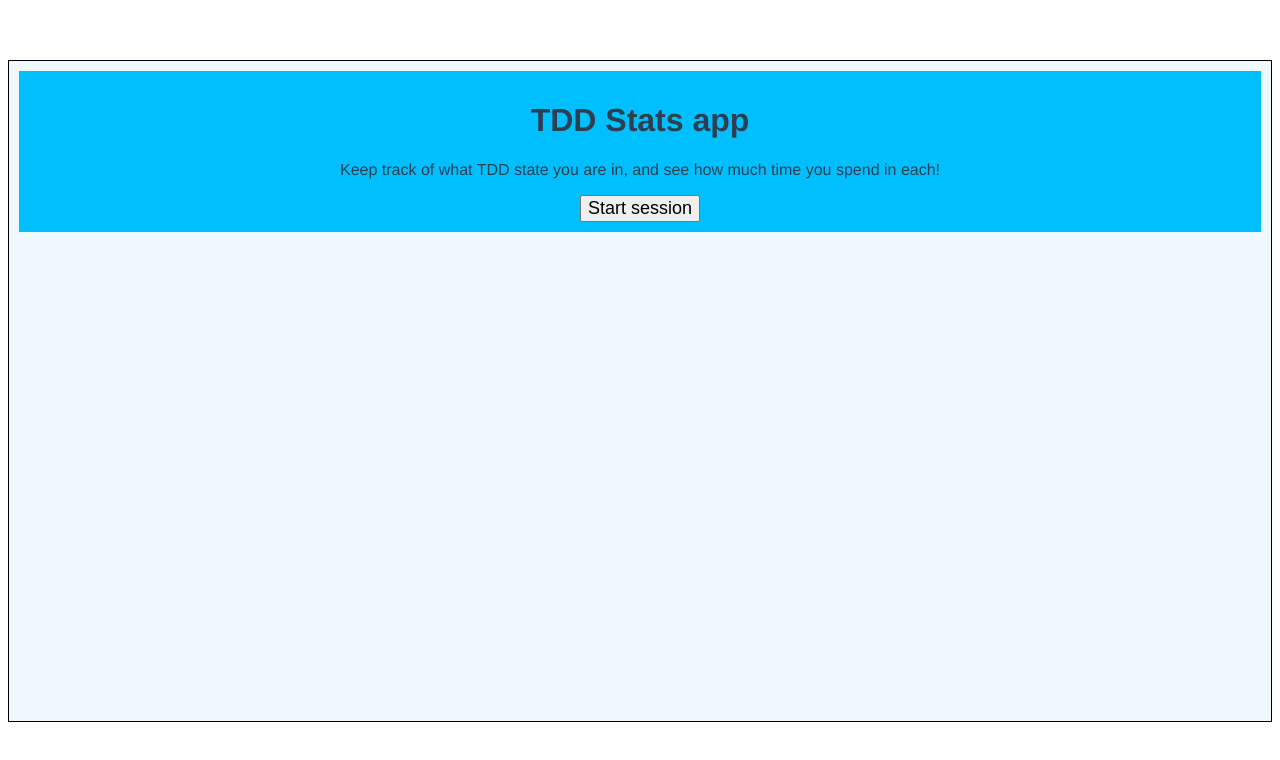
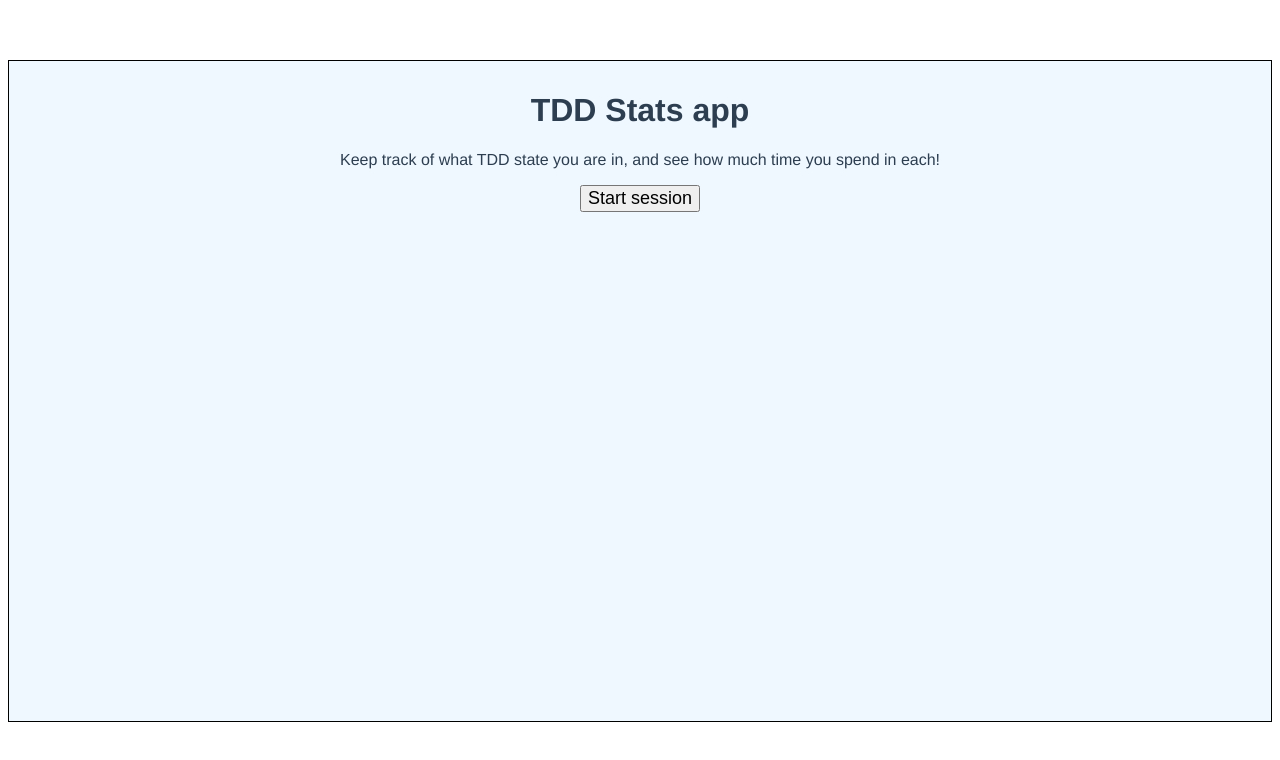
Before and after one commit to ProAgileAB/TDDStats, a Vue app: page / in a window 1280 px wide. Shown: the top 760 px of the page. Built offline with nearby package versions, Linux system fonts and the light colour scheme.

Commit message:
Remove bg color from pages

```diff
--- a/src/components/Session.vue
+++ b/src/components/Session.vue
@@ -1,5 +1,5 @@
 <template>
-  <div class="session_background" v-on:click="nextState">
+  <div v-on:click="nextState">
     <h1>TDD session active</h1>
     <p>Current state: {{ state }}</p>
     <button class="button" v-on:click="$emit('end-session')">End session</button>
@@ -29,8 +29,4 @@ export default {
 
 <style scoped>
 @import './button.css';
-.session_background {
-  background-color: rosybrown;
-  padding: 10px;
-}
 </style>
--- a/src/components/Splash.vue
+++ b/src/components/Splash.vue
@@ -1,5 +1,5 @@
 <template>
-  <div class="splash_background">
+  <div>
     <h1>TDD Stats app</h1>
     <p>Keep track of what TDD state you are in,
       and see how much time you spend in each!</p>
@@ -15,8 +15,4 @@ export default {
 
 <style scoped>
 @import './button.css';
-.splash_background {
-  background-color: deepskyblue;
-  padding: 10px;
-}
 </style>
--- a/src/components/Summary.vue
+++ b/src/components/Summary.vue
@@ -1,11 +1,11 @@
 <template>
-  <div class="summary_background">
+  <div>
     <h1>Session summary</h1>
     <p>Total time: 200 s</p>
     <p>Adding tests (BLUE): 33% of time (66 s)</p>
     <p>Making them pass (RED): 50% of time (100 s)</p>
     <p>Refactoring (GREEN): 17% of time (34 s)</p>
-    <button class="button" v-on:click="$emit('exit-session')">Exit session</button>
+    <button v-class="button" v-on:click="$emit('exit-session')">Exit session</button>
   </div>
 </template>
 
@@ -17,8 +17,4 @@ export default {
 
 <style scoped>
 @import './button.css';
-.summary_background {
-  background-color: deepskyblue;
-  padding: 10px;
-}
 </style>
```
